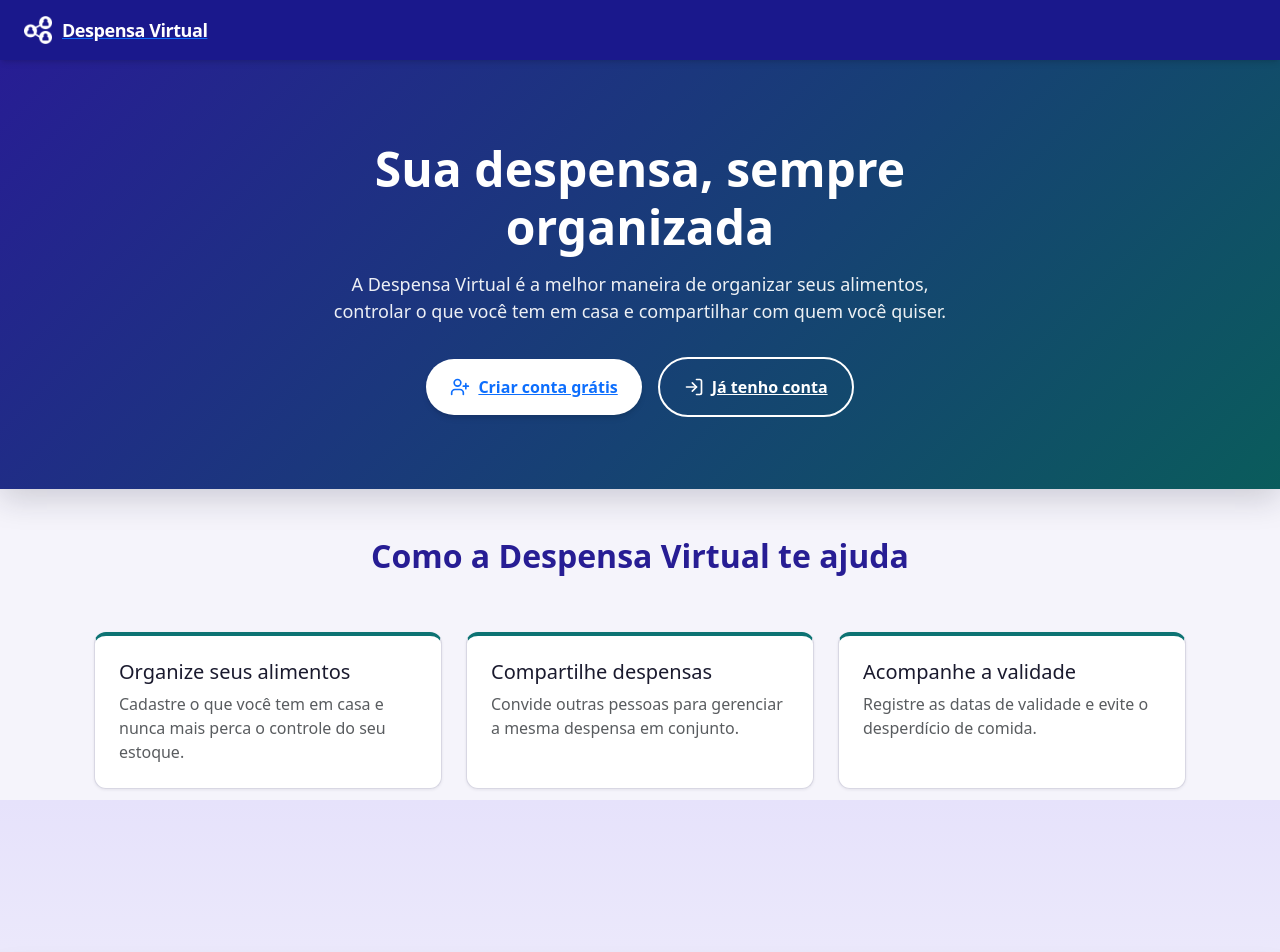
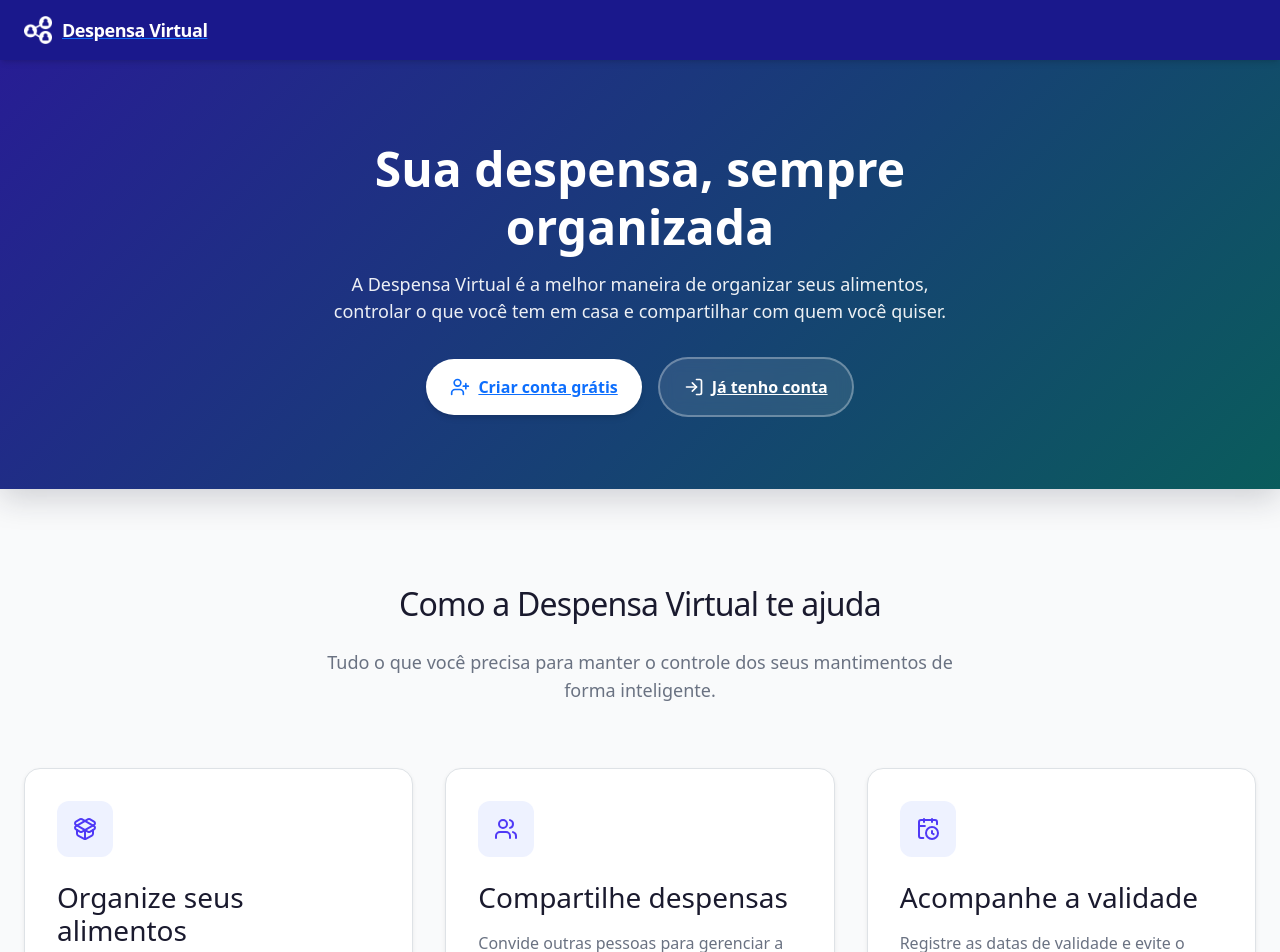
Before and after one commit to Matheusdnf/Dispensa, a Next.js app in the folder dispensa/: page / in a window 1280 px wide. Shown: the top 952 px of the page. Built offline with nearby package versions, Linux system fonts and the light colour scheme; no server answers.

Commit message:
refactor: refatoração da tela home

```diff
--- a/dispensa/src/app/page.js
+++ b/dispensa/src/app/page.js
@@ -5,20 +5,23 @@ import { getSessionUserId } from "@/app/lib/session";
 import style from "@/app/style/home.module.css";
 import Link from "next/link";
 
-import { UserPlus, LogIn } from "lucide-react";
+import { UserPlus, LogIn, PackageOpen, Users, CalendarClock } from "lucide-react";
 
 const beneficios = [
   {
+    icon: <PackageOpen className="h-6 w-6" />,
     titulo: "Organize seus alimentos",
     texto:
       "Cadastre o que você tem em casa e nunca mais perca o controle do seu estoque.",
   },
   {
+    icon: <Users className="h-6 w-6" />,
     titulo: "Compartilhe despensas",
     texto:
       "Convide outras pessoas para gerenciar a mesma despensa em conjunto.",
   },
   {
+    icon: <CalendarClock className="h-6 w-6" />,
     titulo: "Acompanhe a validade",
     texto: "Registre as datas de validade e evite o desperdício de comida.",
   },
@@ -29,10 +32,10 @@ export default async function Home() {
   if (await getSessionUserId()) redirect("/pantries");
 
   return (
-    <div className="d-flex flex-column min-vh-100">
+    <div className="flex flex-col min-h-screen bg-gray-50">
       <Navbar text="Despensa Virtual" />
 
-      <main id="main-content" className="flex-fill">
+      <main id="main-content" className="flex-1">
         <section className={style.hero}>
           <div className={style.hero_inner}>
             <h1 className={style.hero_title}>Sua despensa, sempre organizada</h1>
@@ -51,7 +54,7 @@ export default async function Home() {
               </Link>
               <Link
                 href="/auth/login"
-                className="inline-flex items-center gap-2 rounded-full border-2 border-white bg-transparent px-6 py-3 text-base font-semibold text-white transition duration-200 hover:bg-white/10 hover:scale-[1.02] active:scale-[0.98] w-full sm:w-auto text-center justify-center no-underline"
+                className="inline-flex items-center gap-2 rounded-full border-2 border-white/30 bg-white/10 px-6 py-3 text-base font-semibold text-white transition duration-200 hover:bg-white/20 hover:scale-[1.02] active:scale-[0.98] w-full sm:w-auto text-center justify-center no-underline backdrop-blur-sm"
               >
                 <LogIn className="h-5 w-5" />
                 Já tenho conta
@@ -60,18 +63,25 @@ export default async function Home() {
           </div>
         </section>
 
-        <section className="container py-5">
-          <h2 className={style.section_title}>Como a Despensa Virtual te ajuda</h2>
-          <ul className="row g-4 list-unstyled m-0">
+        <section className="max-w-7xl mx-auto px-4 sm:px-6 lg:px-8 py-16 sm:py-24">
+          <div className="text-center mb-16">
+            <h2 className="text-3xl font-bold tracking-tight text-gray-900 sm:text-4xl">Como a Despensa Virtual te ajuda</h2>
+            <p className="mt-4 text-lg text-gray-500 max-w-2xl mx-auto">
+              Tudo o que você precisa para manter o controle dos seus mantimentos de forma inteligente.
+            </p>
+          </div>
+
+          <div className="grid grid-cols-1 md:grid-cols-3 gap-8">
             {beneficios.map((b) => (
-              <li key={b.titulo} className="col-12 col-md-4">
-                <div className={style.card}>
-                  <h3 className="h5">{b.titulo}</h3>
-                  <p className="m-0 text-muted">{b.texto}</p>
+              <div key={b.titulo} className="bg-white rounded-2xl p-8 border border-gray-100 shadow-sm hover:shadow-md transition-shadow h-full flex flex-col">
+                <div className="inline-flex items-center justify-center p-3 bg-indigo-50 text-indigo-600 rounded-xl mb-6 self-start">
+                  {b.icon}
                 </div>
-              </li>
+                <h3 className="text-lg font-bold text-gray-900 mb-3">{b.titulo}</h3>
+                <p className="text-gray-500 leading-relaxed flex-1">{b.texto}</p>
+              </div>
             ))}
-          </ul>
+          </div>
         </section>
       </main>
 
```
